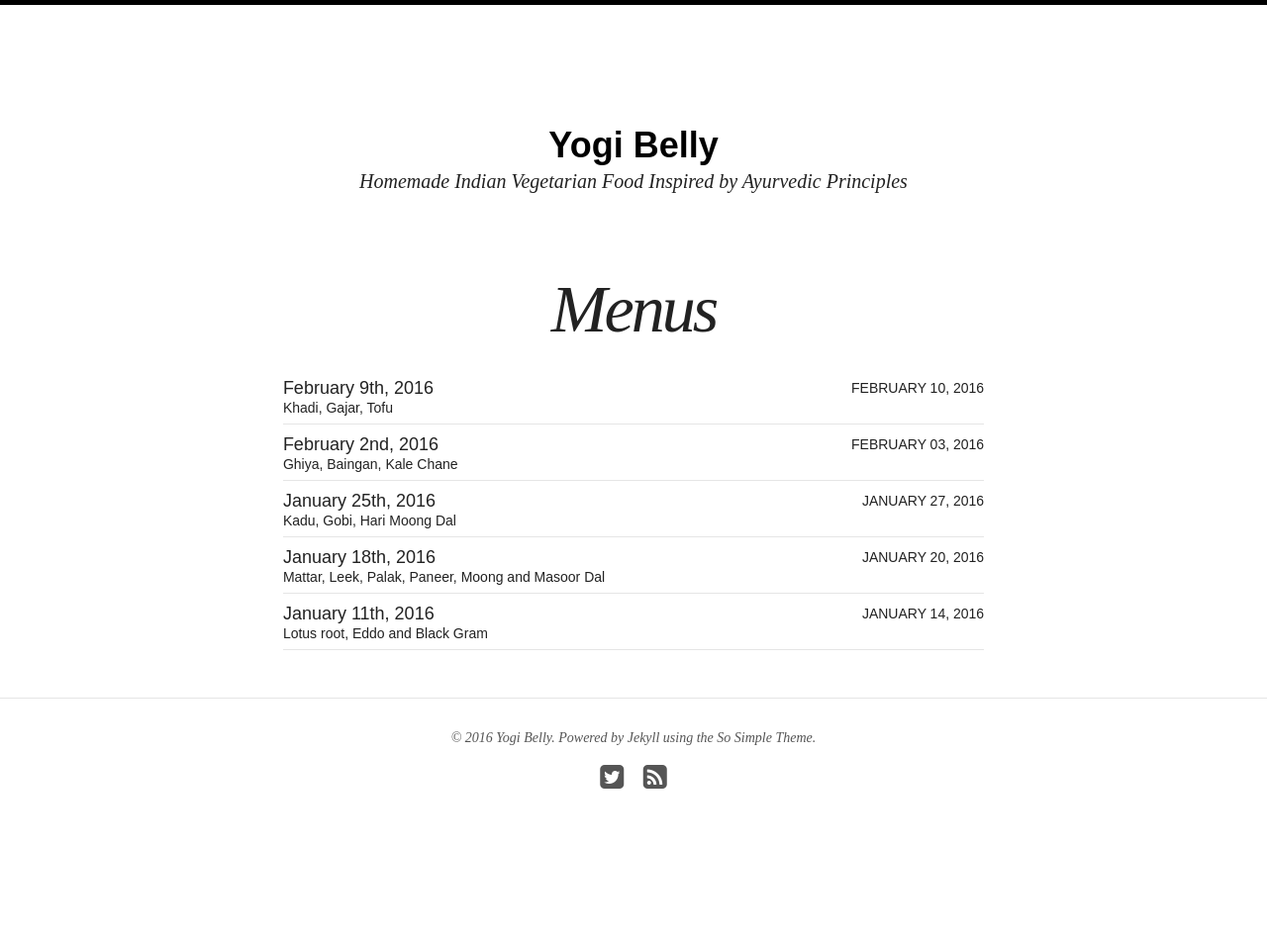
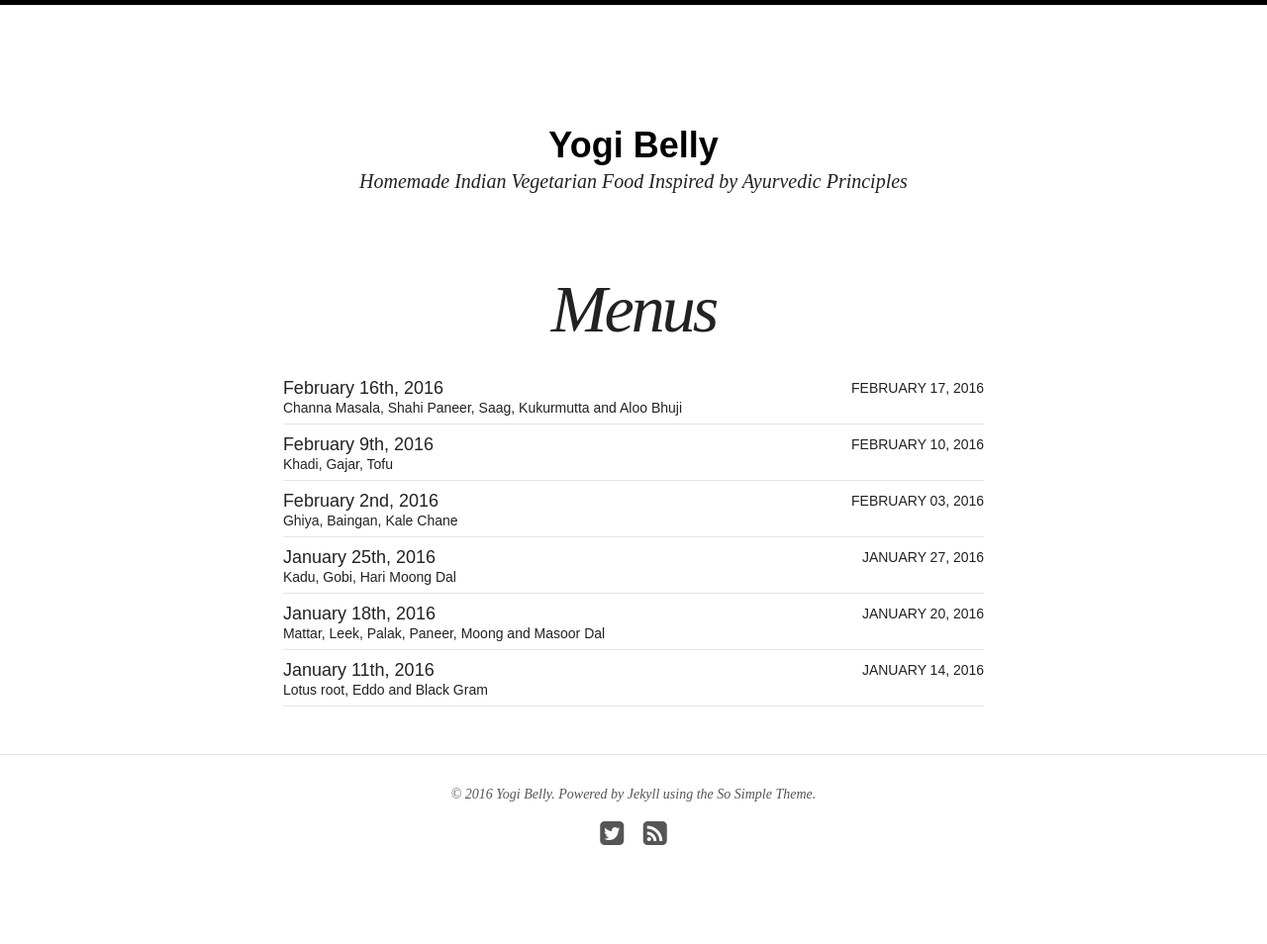
Before and after one commit to yogibelly/blog, a Jekyll site: the page built from menus/index.md, in a window 1280 px wide. Shown: the whole page at 99% size. Built offline with Jekyll 4.4.1, drawn with Linux system fonts in a browser that asks for light colours; nearby versions of some CDN libraries; before the commit the page ends 900 px from its top, so only the background shows below that.

Commit message:
added week 6 menu

```diff
--- /dev/null
+++ b/_posts/menus/2016-02-17-week6-menu.md
@@ -0,0 +1,61 @@
+---
+layout: post
+title: "February 16th, 2016"
+excerpt: "Channa Masala, Shahi Paneer, Saag, Kukurmutta and Aloo Bhuji"
+categories: menus
+tags: [week 6, menu]
+comments: true
+share: true
+author: yogi
+---
+
+# Featured Ingredients of the Week
+
+<figure class="third">
+	<a href="https://raw.githubusercontent.com/yogibelly/yogibelly.github.io/master/img/portfolio/paneer.jpg"><img src="https://raw.githubusercontent.com/yogibelly/yogibelly.github.io/master/img/portfolio/paneer.jpg" alt="image"></a>
+	<a href="https://raw.githubusercontent.com/yogibelly/yogibelly.github.io/master/img/portfolio/palak.jpg"><img src="https://raw.githubusercontent.com/yogibelly/yogibelly.github.io/master/img/portfolio/palak.jpg" alt="image"></a>
+	<a href="https://raw.githubusercontent.com/yogibelly/yogibelly.github.io/master/img/portfolio/tamarind.jpg"><img src="https://raw.githubusercontent.com/yogibelly/yogibelly.github.io/master/img/portfolio/tamarind.jpg" alt="image"></a>
+	<figcaption>Paneer, Palak, Tamarind</figcaption>
+</figure>
+
+<figure class="third">
+    <a href="https://raw.githubusercontent.com/yogibelly/yogibelly.github.io/master/img/portfolio/chickpeas.jpg"><img src="https://raw.githubusercontent.com/yogibelly/yogibelly.github.io/master/img/portfolio/chickpeas.jpg" alt="image"></a>
+    <a href="https://raw.githubusercontent.com/yogibelly/yogibelly.github.io/master/img/portfolio/cashews.jpg"><img src="https://raw.githubusercontent.com/yogibelly/yogibelly.github.io/master/img/portfolio/cashews.jpg" alt="image"></a>
+    <a href="https://raw.githubusercontent.com/yogibelly/yogibelly.github.io/master/img/portfolio/mushrooms.jpg"><img src="https://raw.githubusercontent.com/yogibelly/yogibelly.github.io/master/img/portfolio/mushrooms.jpg" alt="image"></a>
+    <figcaption>Chickpeas, Cashews, Mushrooms</figcaption>
+</figure>
+
+
+# Menu
+
+<div class="row">
+
+	<div class="col-lg-8 col-sm-offset-2">
+        <h3 class="service-heading text-center text-white">Chana Masala</h3>
+        <!-- <h4 class="service-heading text-center text-white">A fragrant tomato based curry with opo squash, zucchini and potatoes</h4> -->
+
+        <p class="text-white">Chickpeas are cooked in a mix of freshly ground spices and tomatoes. Top it off with the provided homemade tamarind sauce. If you are feeling adventurous, additional toppings include yogurt, fresh coriander, diced tomatoes and finely chopped onions!</p>
+
+        <br><br>
+        <h3 class="service-heading text-center text-white">Shahi Paneer</h3>
+        <!--   <h4 class="service-heading text-center text-white">Roasted aubergine with peas and spices</h4> -->
+
+        <p class="text-white">Paneer is prepared in a delicately seasoned cream sauce with tomatoes and cashew nuts</p>
+
+        <br><br>
+        <h3 class="service-heading text-center text-white">Saag, Kukurmutta aur Aloo Bhuji</h3>
+        <!-- <h4 class="service-heading text-center text-white">Black chickpeas cooked with coriander, pomegranate seeds, mint and ginger</h4> -->
+
+        <p class="text-white">A mix of saut&eacute;ed spinach, mushrooms and potatoes</p>
+
+        <br><br>
+        <h3 class="service-heading text-center text-white">tej Patta Basmati Rice</h3>
+        <p class="text-white">Naturally fragrant, long grain rice, prepared with fresh bay leaves</p>
+
+        <br><br>
+        <h3 class="service-heading text-center text-white">Saunf Mix</h3>
+        <p class="text-white">A blend of plain and candied fennel seeds to be enjoyed after full meal for their digestive properties.
+        </p>
+
+    </div>
+</div>
```
Also changed, not shown: _posts/menus/2016-02-10-week5-menu.md (+20 -20 lines).
